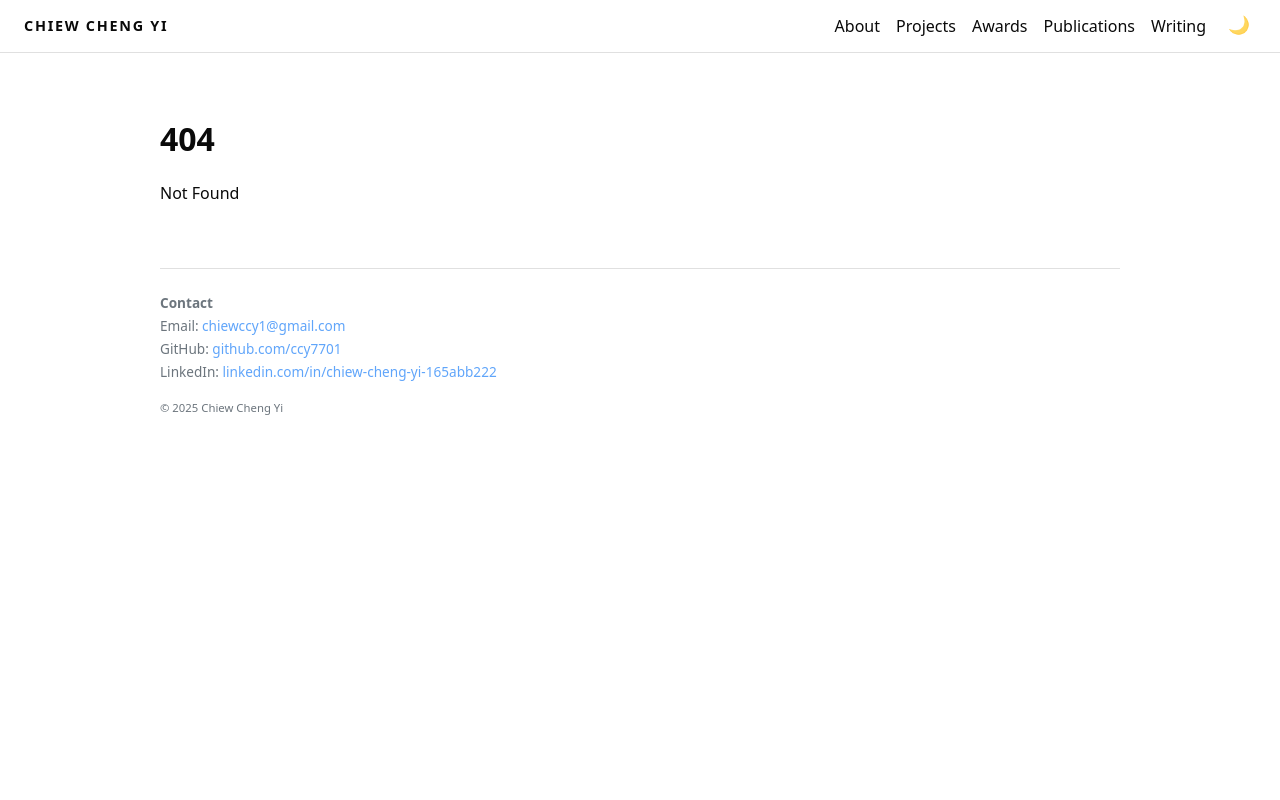
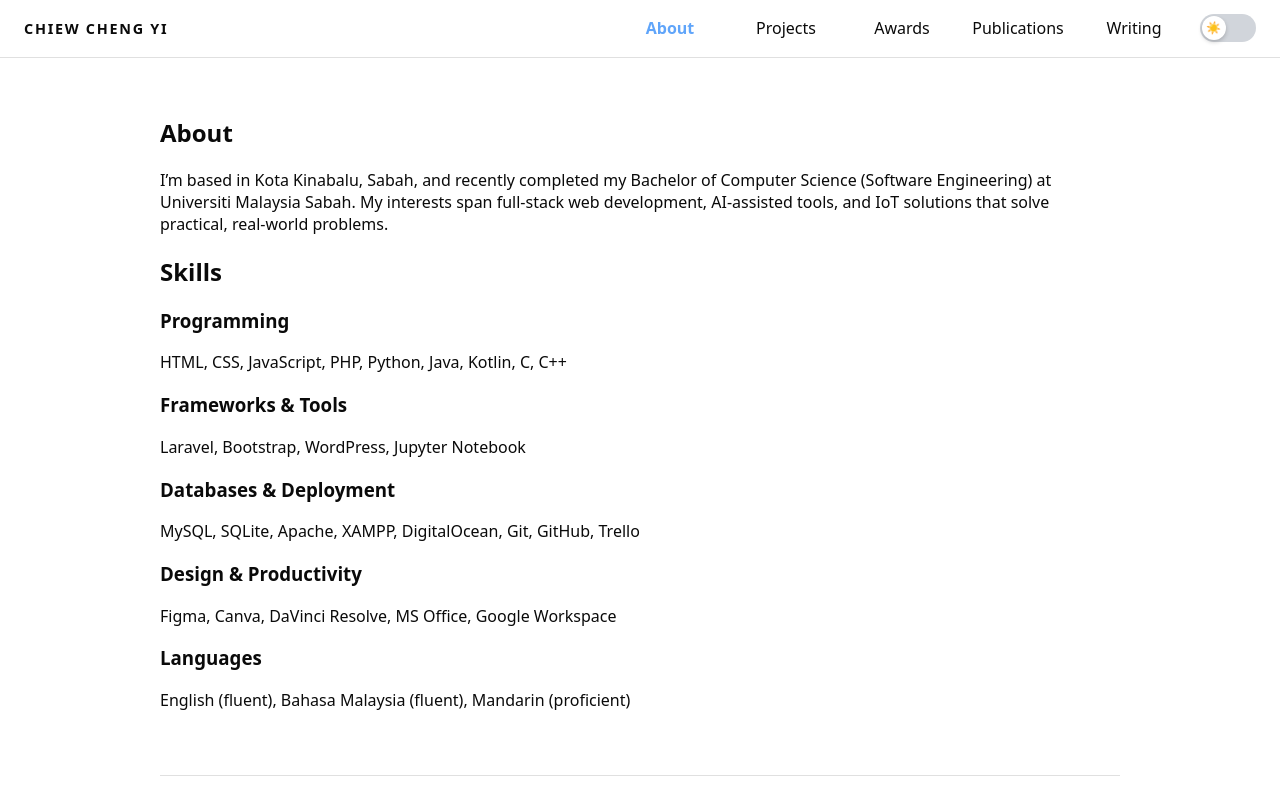
Before and after one commit to ccy7701/my-portfolio, a SvelteKit app: page /about in a window 1280 px wide. Before the commit this address had no page. Shown: the top 800 px of the page. Built offline with nearby package versions, Linux system fonts and the light colour scheme.

Commit message:
Move about to dedicated page

```diff
--- a/src/routes/+layout.svelte
+++ b/src/routes/+layout.svelte
@@ -24,7 +24,7 @@
   $: captions = $lightboxCaptions;
   $: index = $lightboxIndex;
 
-  let theme = "light";
+  let theme;
 
   // Zoom + Pan vars...
   let scale = 1;
@@ -45,15 +45,20 @@
     // safe to access window here
     window.addEventListener("keydown", handleKey);
 
-    // scroll to top on navigation
-    afterNavigate(() => {
-      window.scrollTo({ top: 0, behavior: "smooth" });
-    });
-
     // theme init
     const stored = localStorage.getItem("theme");
-    theme = stored || "light";
+    theme = localStorage.getItem("theme") || "light";
     document.documentElement.setAttribute("data-theme", theme);
+  });
+
+  // scroll to top on navigation
+  afterNavigate(() => {
+    // Let Svelte update the DOM first
+    requestAnimationFrame(() => {
+      requestAnimationFrame(() => {
+        window.scrollTo({ top: 0, behavior: "smooth" });
+      });
+    });
   });
 
   function toggleTheme() {
@@ -69,21 +74,20 @@
       <a href="/" class="logo">CHIEW CHENG YI</a>
     </div>
     <nav class="nav-right">
-      <a href="/#about" class:active={$page.url.hash === "#about"}>About</a>
+      <a href="/about" class:active={$page.url.pathname === "/about"}>About</a>
       <a href="/projects" class:active={$page.url.pathname === "/projects"}>Projects</a>
       <a href="/awards" class:active={$page.url.pathname === "/awards"}>Awards</a>
       <a href="/publications" class:active={$page.url.pathname === "/publications"}>Publications</a>
       <a href="/writing" class:active={$page.url.pathname === "/writing"}>Writing</a>
 
-      <button class="theme-toggle" on:click={toggleTheme}>
-        {theme === "light" ? "🌙" : "☀️"}
-      </button>
+      {#if theme}
+        <button class="theme-toggle" on:click={toggleTheme} aria-label="Toggle theme">
+          <span class="sun-icon">☀️</span>
+          <span class="moon-icon">🌙</span>
+        </button>
+      {/if}
     </nav>
   </header>
-
-  <!-- <div class="content">
-    <slot />
-  </div> -->
 
   {#key $page.url.pathname}
     <div class="page page-enter">
@@ -170,7 +174,7 @@
     {/if}
 
     <!-- ================================
-         THUMBNAILS STRIP (NEW)
+         THUMBNAILS STRIP
          ================================ -->
     {#if images.length > 1}
       <div class="lb-thumbs" on:click|stopPropagation>
@@ -204,30 +208,31 @@
     --card-border: rgba(0, 0, 0, 0.15);
 
     /* BLUE */
-    --accent: #2563eb;           /* main blue */
-    --accent-hover: #1d4ed8;     /* darker blue */
-    --accent-light: #60a5fa;     /* link/hover light blue */
+    --accent: #2563eb;
+    --accent-hover: #1d4ed8;
+    --accent-light: #60a5fa;
 
     --btn-text-on-accent: #ffffff;
+    --toggle-track: #d1d5db;
   }
 
   :global(html[data-theme="dark"]) {
-    --bg: #0a0f1a;               /* deep navy background */
+    --bg: #0a0f1a;
     --text: #e8eef5;
     --text-muted: #9aa5b5;
 
-    --nav-bg: rgba(10, 15, 26, 0.75);  /* frosted dark blue */
+    --nav-bg: rgba(10, 15, 26, 0.75);
     --border: rgba(148, 163, 184, 0.25);
 
-    --card: #111827;             /* slate/dark card */
+    --card: #111827;
     --card-border: rgba(148, 163, 184, 0.25);
 
-    /* BLUE (dark variant) */
-    --accent: #3b82f6;           /* blue-500 */
-    --accent-hover: #2563eb;     /* blue-600 */
-    --accent-light: #60a5fa;     /* same light blue for links */
+    --accent: #3b82f6;
+    --accent-hover: #2563eb;
+    --accent-light: #60a5fa;
 
     --btn-text-on-accent: #ffffff;
+    --toggle-track: #374151;
   }
 
   /* =========================================================
@@ -294,12 +299,20 @@
     z-index: 999;
   }
 
-  /* Left + right aligned properly */
   .nav-left,
   .nav-right {
     display: flex;
     align-items: center;
     gap: 1rem;
+  }
+
+  .nav-right > a {
+    min-width: 100px;
+    text-align: center;
+  }
+
+  .nav-right > button {
+    flex-shrink: 0;
   }
 
   .logo {
@@ -319,18 +332,74 @@
     text-decoration: underline;
   }
 
-  /* Theme toggle */
+  /* =========================================================
+    THEME TOGGLE
+    ========================================================= */
   .theme-toggle {
-    background: none;
+    position: relative;
+    width: 56px;
+    height: 28px;
     border: none;
+    border-radius: 999px;
     cursor: pointer;
-    font-size: 1.1rem;
-    color: var(--text);
-    opacity: 0.75;
-    transition: opacity 0.2s ease;
+    padding: 0;
+    background: var(--toggle-track);
+    display: flex;
+    align-items: center;
+    flex-shrink: 0;
+    transition: background 0.3s cubic-bezier(0.4, 0, 0.2, 1);
+  }
+
+  /* Sliding thumb */
+  .theme-toggle::after {
+    content: '';
+    position: absolute;
+    width: 24px;
+    height: 24px;
+    border-radius: 50%;
+    background: white;
+    box-shadow: 0 2px 4px rgba(0, 0, 0, 0.2);
+    left: 2px;
+    transition: left 0.3s cubic-bezier(0.4, 0, 0.2, 1);
+    z-index: 1;
+  }
+
+  :global(html[data-theme="dark"]) .theme-toggle::after {
+    left: 30px;
   }
 
   .theme-toggle:hover {
+    box-shadow: 0 0 0 2px rgba(59, 130, 246, 0.2);
+  }
+
+  .theme-toggle:active {
+    box-shadow: 0 0 0 4px rgba(59, 130, 246, 0.3);
+  }
+
+  /* Icon styling */
+  .sun-icon,
+  .moon-icon {
+    position: absolute;
+    font-size: 12px;
+    transition: opacity 0.3s ease;
+    z-index: 2;
+  }
+
+  .sun-icon {
+    left: 6px;
+    opacity: 1;
+  }
+
+  :global(html[data-theme="dark"]) .sun-icon {
+    opacity: 0;
+  }
+
+  .moon-icon {
+    right: 6px;
+    opacity: 0;
+  }
+
+  :global(html[data-theme="dark"]) .moon-icon {
     opacity: 1;
   }
 
@@ -379,6 +448,7 @@
     opacity: 0.7;
     z-index: 999999;
   }
+
   .lb-nav.left { left: 1.25rem; }
   .lb-nav.right { right: 1.25rem; }
 
@@ -391,12 +461,12 @@
     align-items: flex-start;
     cursor: grab;
     padding-top: 1vh;
-    transform: translateY(-3.5vh);  /* move whole image upward */
+    transform: translateY(-3.5vh);
   }
 
   .lb-image {
     max-width: 95vw;
-    max-height: 80vh;   /* lowered from 90vh → leaves room for thumbnails */
+    max-height: 80vh;
     object-fit: contain;
     border-radius: 12px;
     user-select: none;
@@ -406,7 +476,7 @@
 
   .lb-caption {
     position: fixed;
-    bottom: 8.5rem;       /* moved up (was 1.5rem) */
+    bottom: 8.5rem;
     color: white;
     font-size: 1.2rem;
     max-width: 70%;
@@ -425,10 +495,9 @@
   /* ================================================
    LIGHTBOX THUMBNAILS STRIP
    ================================================ */
-
   .lb-thumbs {
     position: fixed;
-    bottom: 1.25rem;       /* stays low */
+    bottom: 1.25rem;
     left: 50%;
     transform: translateX(-50%);
     display: flex;
--- /dev/null
+++ b/src/routes/about/+page.svelte
@@ -0,0 +1,39 @@
+<!-- src/routes/about/+page.svelte -->
+<script>
+
+</script>
+
+<section id="about" class="section">
+  <h2>About</h2>
+  <p>
+    I’m based in Kota Kinabalu, Sabah, and recently completed my Bachelor of Computer Science
+    (Software Engineering) at Universiti Malaysia Sabah. My interests span full-stack web
+    development, AI-assisted tools, and IoT solutions that solve practical, real-world problems.
+  </p>
+</section>
+
+<section id="skills" class="section">
+  <h2>Skills</h2>
+  <div class="skills-grid">
+    <div>
+      <h3>Programming</h3>
+      <p>HTML, CSS, JavaScript, PHP, Python, Java, Kotlin, C, C++</p>
+    </div>
+    <div>
+      <h3>Frameworks &amp; Tools</h3>
+      <p>Laravel, Bootstrap, WordPress, Jupyter Notebook</p>
+    </div>
+    <div>
+      <h3>Databases &amp; Deployment</h3>
+      <p>MySQL, SQLite, Apache, XAMPP, DigitalOcean, Git, GitHub, Trello</p>
+    </div>
+    <div>
+      <h3>Design &amp; Productivity</h3>
+      <p>Figma, Canva, DaVinci Resolve, MS Office, Google Workspace</p>
+    </div>
+    <div>
+      <h3>Languages</h3>
+      <p>English (fluent), Bahasa Malaysia (fluent), Mandarin (proficient)</p>
+    </div>
+  </div>
+</section>
```
Also changed, not shown: src/routes/+page.svelte (+0 -35 lines).
